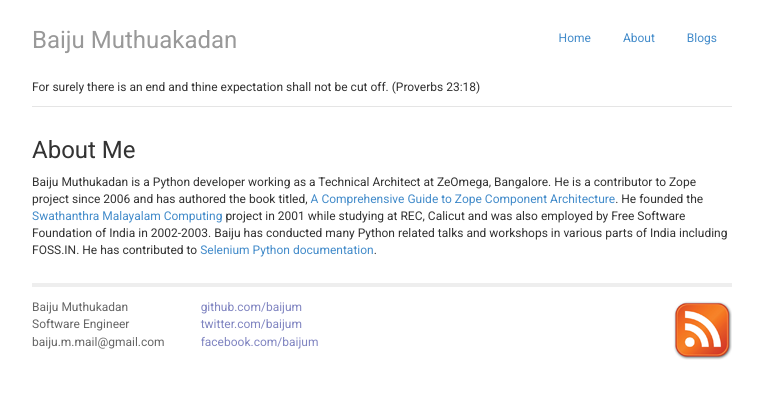
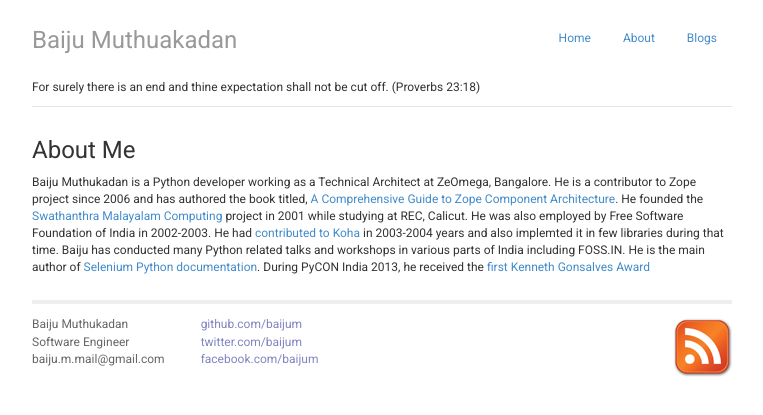
Before and after one commit to baijum/muthukadan.net, a Jekyll site: the page built from about.html, in a window 1280 px wide. Shown: the top 415 px of the page, without its empty margins (258-1021 px from the left). Built offline with Jekyll 4.4.1, drawn with Linux system fonts in a browser that asks for light colours; Markdown is read by kramdown in place of the engine named in the settings.

Commit message:
better sentences

```diff
--- a/about.html
+++ b/about.html
@@ -9,11 +9,21 @@ title: Baiju Muthukadan
 Architect at ZeOmega, Bangalore. He is a contributor to Zope project
 since 2006 and has authored the book
 titled, <a href="http://muthukadan.net/docs/zca.html">A Comprehensive
-Guide to Zope Component Architecture</a>. He founded
-the <a href="http://smc.org.in/">Swathanthra Malayalam Computing</a>
-project in 2001 while studying at REC, Calicut and was also employed
-by Free Software Foundation of India in 2002-2003. Baiju has conducted
-many Python related talks and workshops in various parts of India
-including FOSS.IN.  He has contributed
-to <a href="https://selenium-python.readthedocs.org">Selenium Python
-documentation</a>.</p>
+Guide to Zope Component Architecture</a>.
+
+He founded the <a href="http://smc.org.in/">Swathanthra Malayalam Computing</a>
+project in 2001 while studying at REC, Calicut.  He was also employed
+by Free Software Foundation of India in 2002-2003.  He had
+<a href="http://koha-community.org/about/history/">contributed to Koha</a>
+in 2003-2004 years and also implemted it in few libraries during that time.
+Baiju has conducted many Python related talks and workshops in various parts of India
+including FOSS.IN.  He is the main author of
+<a href="https://selenium-python.readthedocs.org">Selenium Python
+documentation</a>.
+
+
+During PyCON India 2013, he received the
+<a href="http://in.pycon.org/blog/baijum-first-kenneth-gonsalves-award-recipient">
+first Kenneth Gonsalves Award</a>
+
+</p>
```
